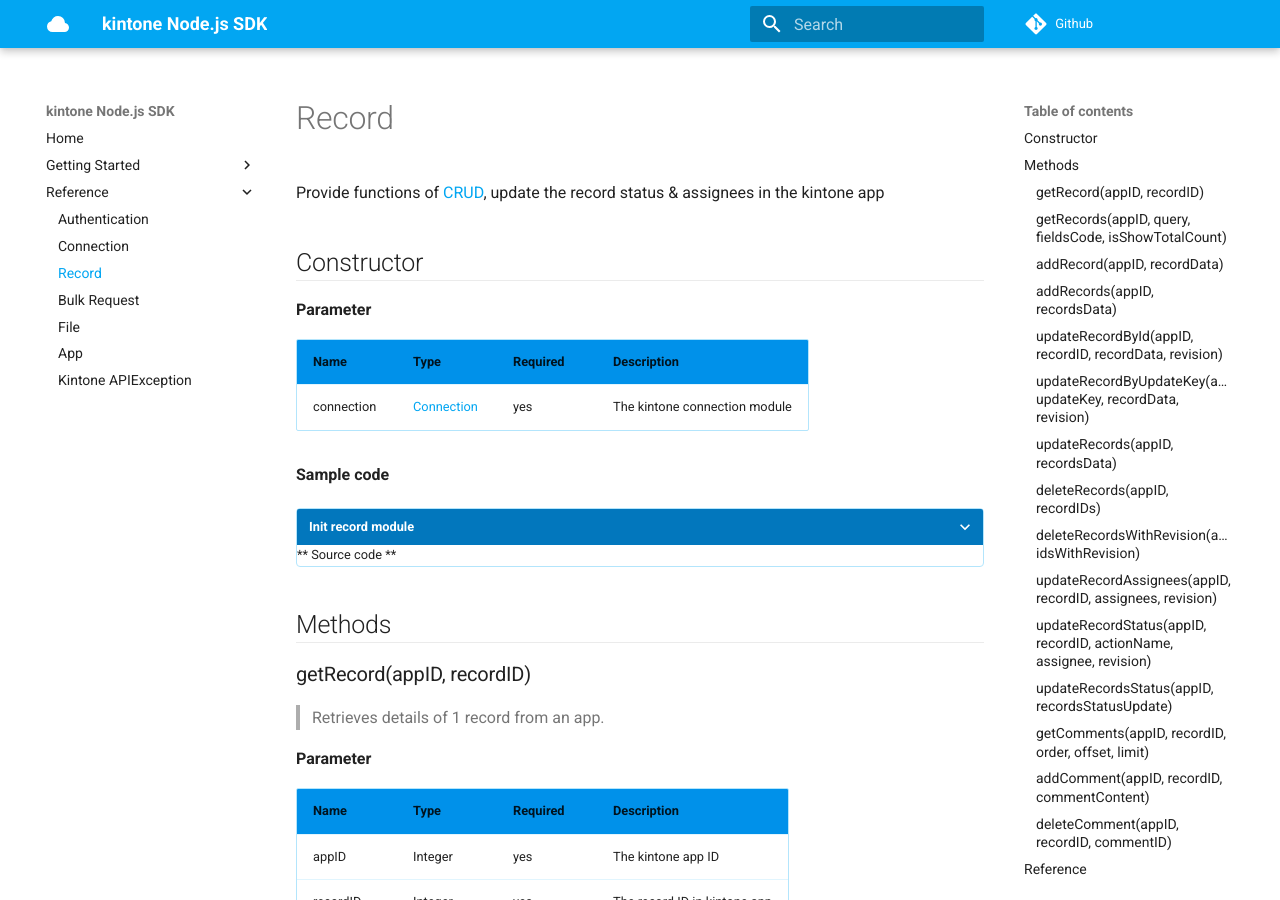
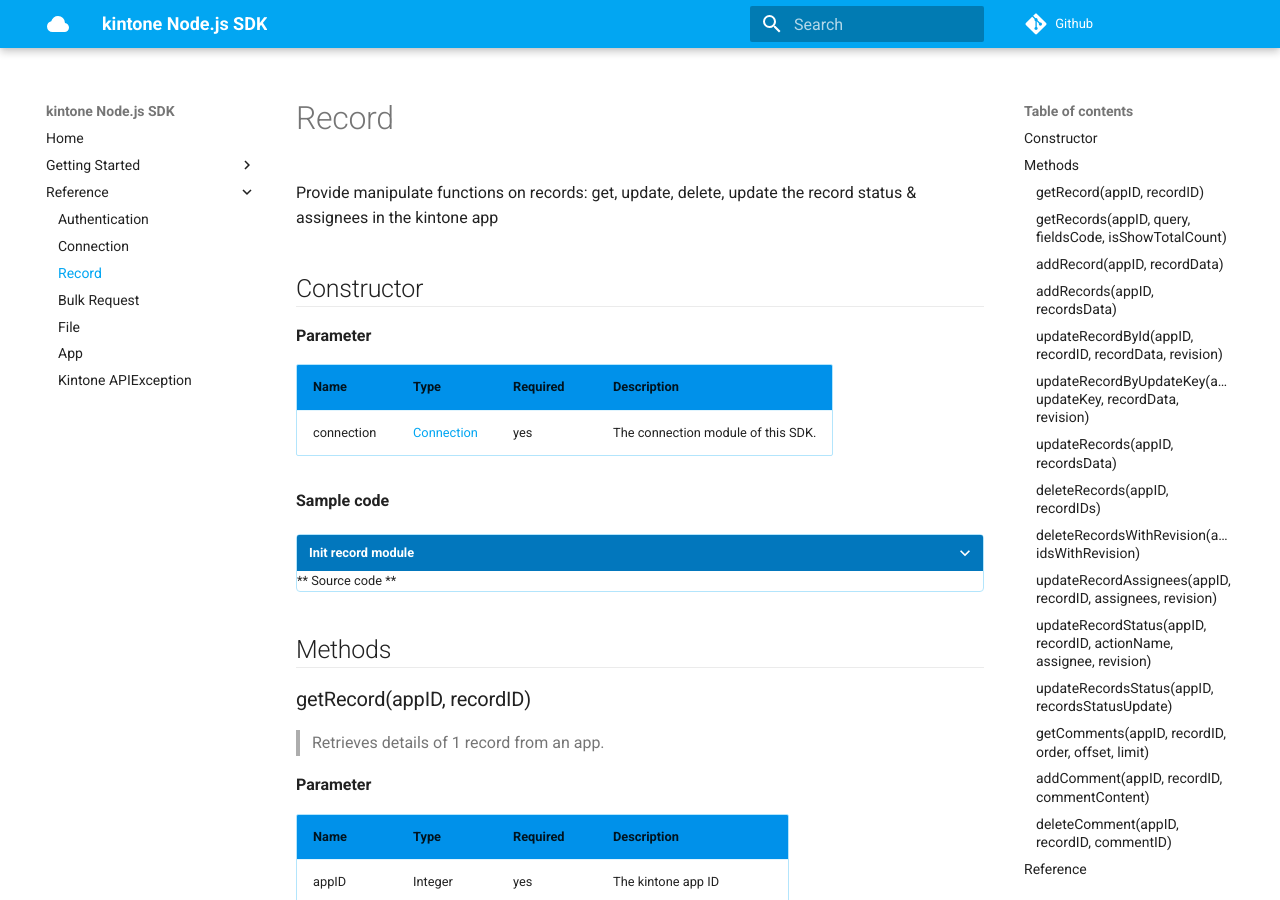
Before and after one commit to kintone-labs/kintone-nodejs-sdk, an MkDocs documentation site: the page built from docs/reference/record.md, in a window 1280 px wide and 900 px high. Built offline with MkDocs 1.6.1 and Material for MkDocs 9.7.7, drawn with Linux system fonts in a browser that asks for light colours; old or Windows-style settings are respelled for this version of MkDocs.

Commit message:
update description of connection module

```diff
--- a/docs/reference/record.md
+++ b/docs/reference/record.md
@@ -1,6 +1,6 @@
 # Record
 
-Provide functions of [CRUD](https://en.wikipedia.org/wiki/Create,_read,_update_and_delete), update the record status & assignees in the kintone app
+Provide manipulate functions on records: get, update, delete, update the record status & assignees in the kintone app
 
 ## Constructor
 
@@ -8,7 +8,7 @@
 
 | Name| Type| Required| Description |
 | --- | --- | --- | --- |
-| connection | [Connection](./connection) | yes | The kintone connection module
+| connection | [Connection](./connection) | yes | The connection module of this SDK.
 
 **Sample code**
 
```
Also changed, not shown: docs/reference/app.md (+1 -1 lines), docs/reference/bulk-request.md (+1 -1 lines), docs/reference/file.md (+1 -1 lines).
